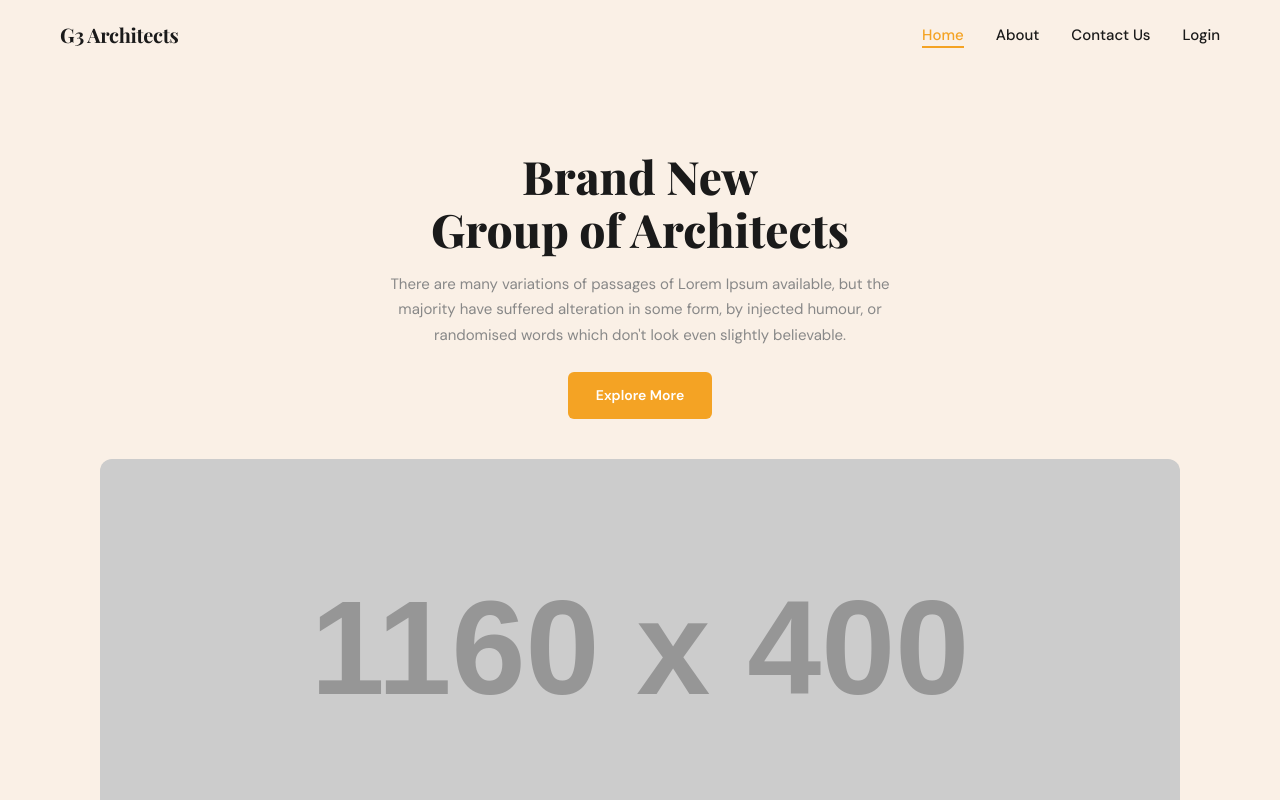
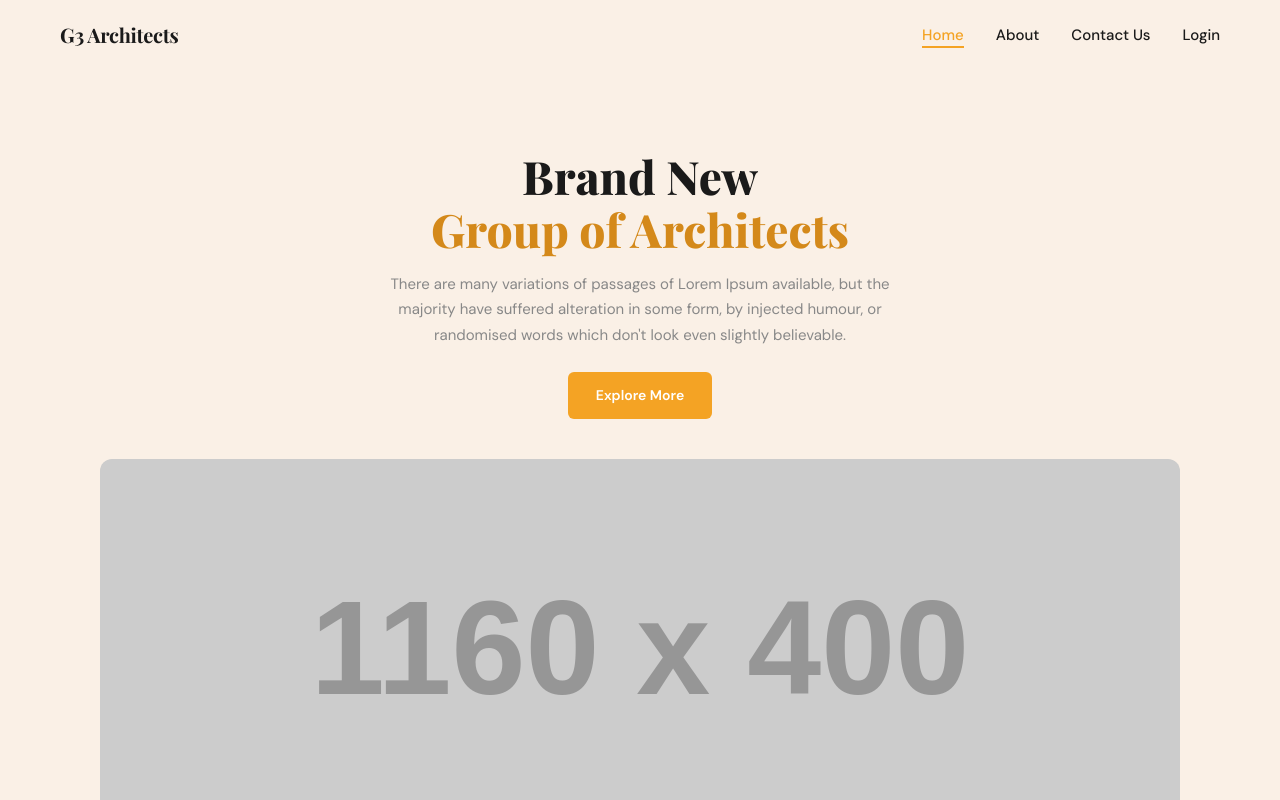
Before and after one commit to shakilkhan95/g3-architect-ai-project, a plain HTML site: page index.html in a window 1280 px wide. Shown: the top 800 px of the page. Drawn offline with nearby package versions, Linux system fonts and the light colour scheme; placeholder pictures from the web are drawn by us.

Commit message:
Hero section > h1 texts separated with span and added styles

```diff
--- a/index.html
+++ b/index.html
@@ -39,7 +39,7 @@
     <section class="hero" id="hero" aria-labelledby="hero-heading">
       <div class="hero-text reveal">
         <h1 id="hero-heading">
-          Brand New<br />Group of Architects
+          Brand New<br /><span>Group of Architects</span>
         </h1>
         <p class="hero-sub">
           There are many variations of passages of Lorem Ipsum available, but the majority
--- a/style.css
+++ b/style.css
@@ -252,6 +252,10 @@ a {
   font-weight: 800;
   color: var(--text-primary);
   line-height: 1.15;
+}
+
+.hero-text h1 span {
+  color: var(--accent-dark);
 }
 
 .hero-sub {
```
